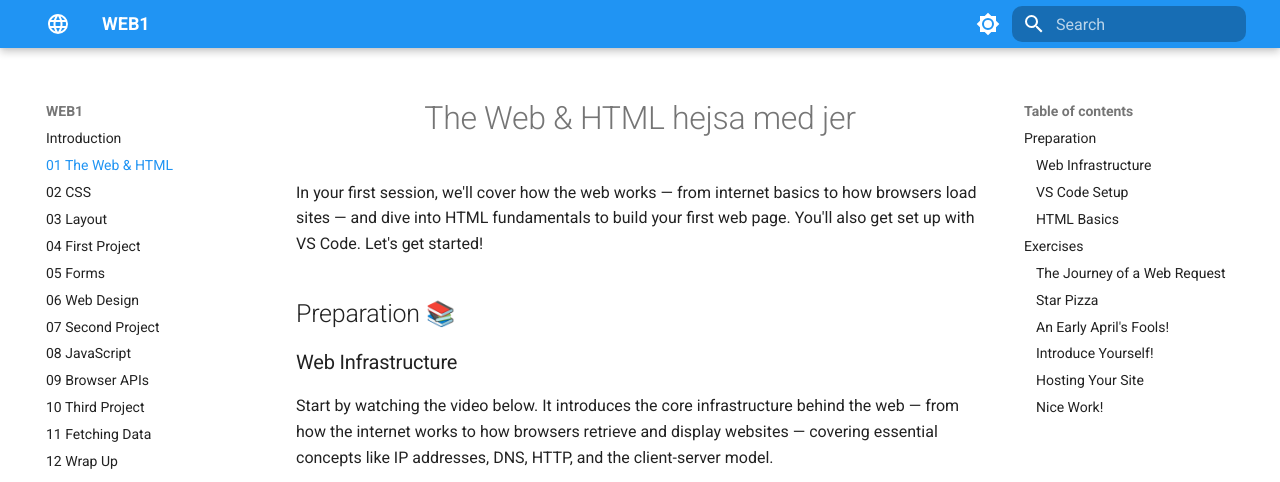
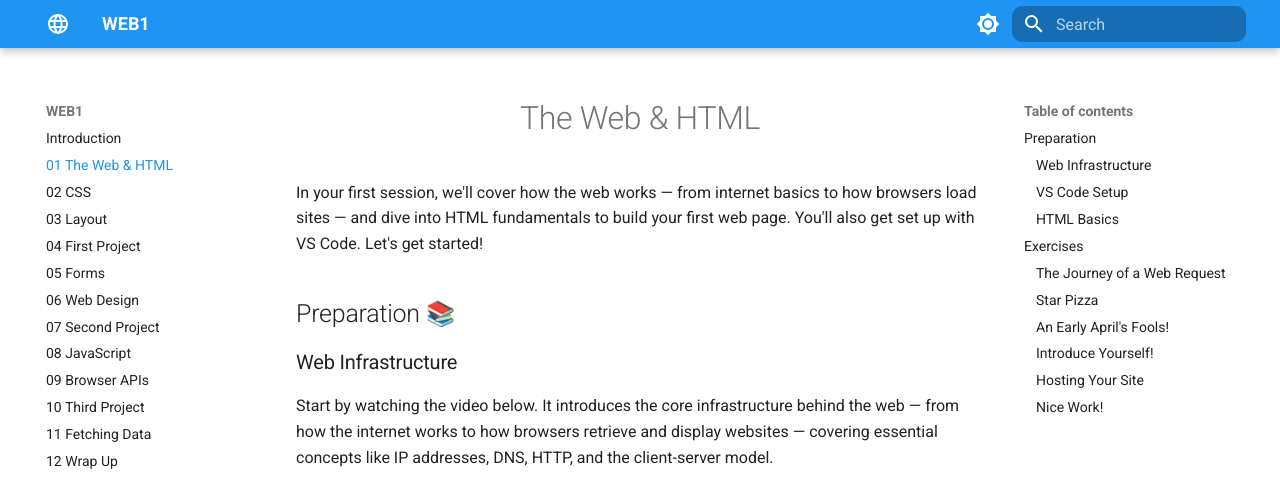
Before and after one commit to KasperKnop/WEB1, an MkDocs documentation site: the page built from docs/01-the-web-and-html.md, in a window 1280 px wide and 900 px high, cut to the strip 0-482 px from the top of the window. Built offline with MkDocs 1.6.1 and Material for MkDocs 9.7.7, drawn with Linux system fonts in a browser that asks for light colours; emoji names are drawn with the system emoji font; comment, search, counter and statistics services are not loaded.

Commit message:
revert sjov ændring

```diff
--- a/docs/01-the-web-and-html.md
+++ b/docs/01-the-web-and-html.md
@@ -2,7 +2,7 @@
 comments: true
 ---
 
-# The Web & HTML hejsa med jer
+# The Web & HTML
 
 In your first session, we'll cover how the web works — from internet basics to how browsers load sites — and dive into HTML fundamentals to build your first web page. You'll also get set up with VS Code. Let's get started!
 
```
